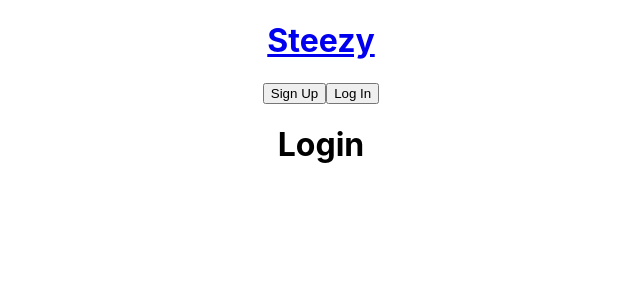
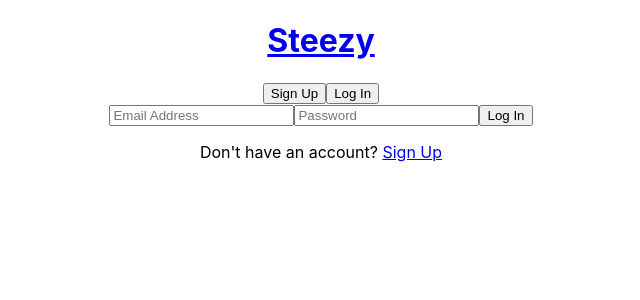
Before and after one commit to rqreyes/steezy, a React (Create React App) app in the folder client/: page /login in a window 1280 px wide. Shown: the top 300 px of the page, without its empty margins (319-959 px from the left). Built offline with nearby package versions, Linux system fonts and the light colour scheme.

Commit message:
added form for log in page

```diff
--- a/client/src/App.jsx
+++ b/client/src/App.jsx
@@ -2,7 +2,7 @@
 import { BrowserRouter, Switch, Route, Redirect } from 'react-router-dom';
 import Header from './components/organisms/Header';
 import SignUp from './components/organisms/SignUp';
-import Login from './components/organisms/Login';
+import LogIn from './components/organisms/LogIn';
 import Classes from './components/organisms/Classes';
 import './App.css';
 
@@ -16,7 +16,7 @@
             <SignUp />
           </Route>
           <Route path='/login'>
-            <Login />
+            <LogIn />
           </Route>
           <Route path='/classes'>
             <Classes />
--- a/client/src/components/organisms/Login.jsx
+++ b/client/src/components/organisms/Login.jsx
@@ -1,7 +1,33 @@
 import React from 'react';
+import { useState } from 'react';
+import { Link } from 'react-router-dom';
 
-const Login = () => {
-  return <h1>Login</h1>;
+const LogIn = () => {
+  const [email, setEmail] = useState('');
+  const [password, setPassword] = useState('');
+
+  return (
+    <div className='login'>
+      <form>
+        <input
+          type='email'
+          placeholder='Email Address'
+          value={email}
+          onChange={(evt) => setEmail(evt.target.value)}
+        />
+        <input
+          type='password'
+          placeholder='Password'
+          value={password}
+          onChange={(evt) => setPassword(evt.target.value)}
+        />
+        <input type='submit' value='Log In' />
+      </form>
+      <p>
+        Don't have an account? <Link to='/signup'>Sign Up</Link>
+      </p>
+    </div>
+  );
 };
 
-export default Login;
+export default LogIn;
```
Also changed, not shown: 1 other file (tests, documents, lock files or other folders).
